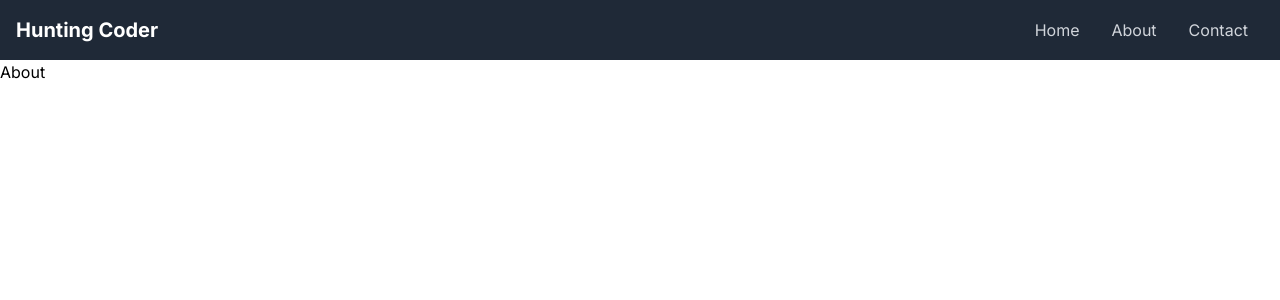
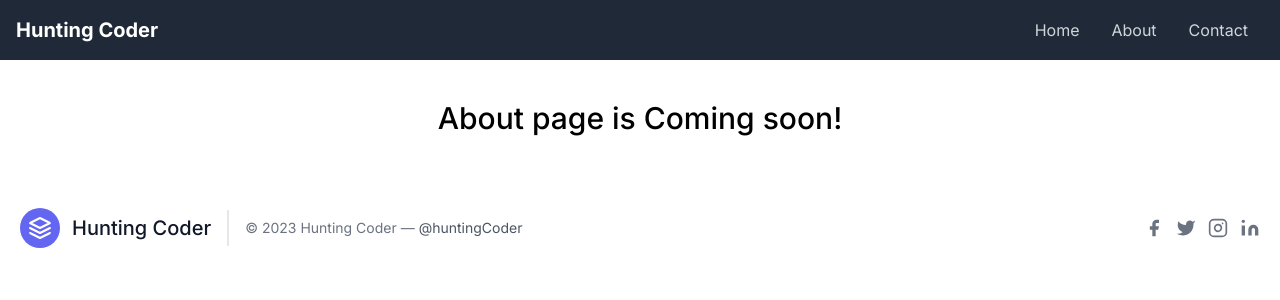
Before and after one commit to Tausur/Hunting-Coder, a Next.js app: page /about in a window 1280 px wide. Shown: the top 300 px of the page. Built offline with nearby package versions, Linux system fonts and the light colour scheme.

Commit message:
Add files via upload

```diff
--- a/app/about/page.jsx
+++ b/app/about/page.jsx
@@ -1,6 +1,6 @@
 const About = () => {
   return (
-    <div>About</div>
+    <div className="text-center py-10 text-3xl font-medium">About page is Coming soon!</div>
   )
 }
 
--- a/app/blog/[slug]/page.jsx
+++ b/app/blog/[slug]/page.jsx
@@ -35,7 +35,7 @@
   return (
     <div>
       <div className="max-w-4xl mx-auto p-4">
-        <h2 className="text-3xl font-bold mb-4">{blogPost?.title}</h2>
+        <h2 className="text-3xl font-bold mb-4 py-2">{blogPost?.title}</h2>
         <img
           src={blogPost?.image}
           alt="Blog Post Image"
--- a/app/contact/page.jsx
+++ b/app/contact/page.jsx
@@ -1,6 +1,6 @@
 const Contant = () => {
   return (
-    <div>Contant</div>
+    <div className="text-center py-10 text-3xl font-medium">Contact page is Coming soon!</div>
   )
 }
 
--- a/app/layout.js
+++ b/app/layout.js
@@ -1,12 +1,13 @@
 import './globals.css'
 import { Inter } from 'next/font/google'
 import Navbar from '@/components/Navbar'
+import Footer from '@/components/Footer'
 
 const inter = Inter({ subsets: ['latin'] })
 
 export const metadata = {
-  title: 'Create Next App',
-  description: 'Generated by create next app',
+  title: 'Hunting Coder',
+  description: 'A simple blog website made with NextJs 13, Tailwind CSS & Appwrite Database. @TAUSUR',
 }
 
 export default function RootLayout({ children }) {
@@ -15,6 +16,7 @@
       <body className={inter.className}>
         <Navbar />
         {children}
+        <Footer />
       </body>
     </html>
   )
--- a/app/page.js
+++ b/app/page.js
@@ -31,7 +31,7 @@
     <div>
       <div className="max-w-6xl mx-auto p-4 grid gap-4 grid-cols-1 sm:grid-cols-2 lg:grid-cols-3">
       {blogPosts.map((post, index) => (
-        <div key={index} className="bg-white p-4 rounded-lg shadow">
+        <div key={index} className="bg-zinc-200 p-4 rounded-lg shadow">
           <Image
             src={post.image}
             alt={post.title}
@@ -41,7 +41,7 @@
           />
           <h2 className="text-xl font-bold mb-2">{post.title}</h2>
           <p className="text-gray-700 pb-3">{post.metadesc}...</p>
-          <Link href={`/blog/${post.slug}`} className="my-4 bg-sky-500 font-semibold rounded-lg px-3 py-1 text-white">Read more
+          <Link href={`/blog/${post.slug}`} className="my-4 bg-sky-500 font-semibold rounded-lg px-3 py-1 text-white hover:bg-sky-600 duration-200">Read more
           </Link>
         </div>
       ))}
--- /dev/null
+++ b/components/Footer.jsx
@@ -0,0 +1,41 @@
+export default function Footer() {
+  return(
+    <footer className="text-gray-600 body-font">
+  <div className="container px-5 py-8 mx-auto flex items-center sm:flex-row flex-col">
+    <a className="flex title-font font-medium items-center md:justify-start justify-center text-gray-900">
+      <svg xmlns="http://www.w3.org/2000/svg" fill="none" stroke="currentColor" strokeLinecap="round" strokeLinejoin="round" strokeWidth="2" className="w-10 h-10 text-white p-2 bg-indigo-500 rounded-full" viewBox="0 0 24 24">
+        <path d="M12 2L2 7l10 5 10-5-10-5zM2 17l10 5 10-5M2 12l10 5 10-5"></path>
+      </svg>
+      <span className="ml-3 text-xl">Hunting Coder</span>
+    </a>
+    <p className="text-sm text-gray-500 sm:ml-4 sm:pl-4 sm:border-l-2 sm:border-gray-200 sm:py-2 sm:mt-0 mt-4">© 2023 Hunting Coder —
+      <a href="https://twitter.com/knyttneve" className="text-gray-600 ml-1" rel="noopener noreferrer" target="_blank">@huntingCoder</a>
+    </p>
+    <span className="inline-flex sm:ml-auto sm:mt-0 mt-4 justify-center sm:justify-start">
+      <a className="text-gray-500">
+        <svg fill="currentColor" strokeLinecap="round" strokeLinejoin="round" strokeWidth="2" className="w-5 h-5" viewBox="0 0 24 24">
+          <path d="M18 2h-3a5 5 0 00-5 5v3H7v4h3v8h4v-8h3l1-4h-4V7a1 1 0 011-1h3z"></path>
+        </svg>
+      </a>
+      <a className="ml-3 text-gray-500">
+        <svg fill="currentColor" strokeLinecap="round" strokeLinejoin="round" strokeWidth="2" className="w-5 h-5" viewBox="0 0 24 24">
+          <path d="M23 3a10.9 10.9 0 01-3.14 1.53 4.48 4.48 0 00-7.86 3v1A10.66 10.66 0 013 4s-4 9 5 13a11.64 11.64 0 01-7 2c9 5 20 0 20-11.5a4.5 4.5 0 00-.08-.83A7.72 7.72 0 0023 3z"></path>
+        </svg>
+      </a>
+      <a className="ml-3 text-gray-500">
+        <svg fill="none" stroke="currentColor" strokeLinecap="round" strokeLinejoin="round" strokeWidth="2" className="w-5 h-5" viewBox="0 0 24 24">
+          <rect width="20" height="20" x="2" y="2" rx="5" ry="5"></rect>
+          <path d="M16 11.37A4 4 0 1112.63 8 4 4 0 0116 11.37zm1.5-4.87h.01"></path>
+        </svg>
+      </a>
+      <a className="ml-3 text-gray-500">
+        <svg fill="currentColor" stroke="currentColor" strokeLinecap="round" strokeLinejoin="round" strokeWidth="0" className="w-5 h-5" viewBox="0 0 24 24">
+          <path stroke="none" d="M16 8a6 6 0 016 6v7h-4v-7a2 2 0 00-2-2 2 2 0 00-2 2v7h-4v-7a6 6 0 016-6zM2 9h4v12H2z"></path>
+          <circle cx="4" cy="4" r="2" stroke="none"></circle>
+        </svg>
+      </a>
+    </span>
+  </div>
+</footer>
+  )
+}
```
